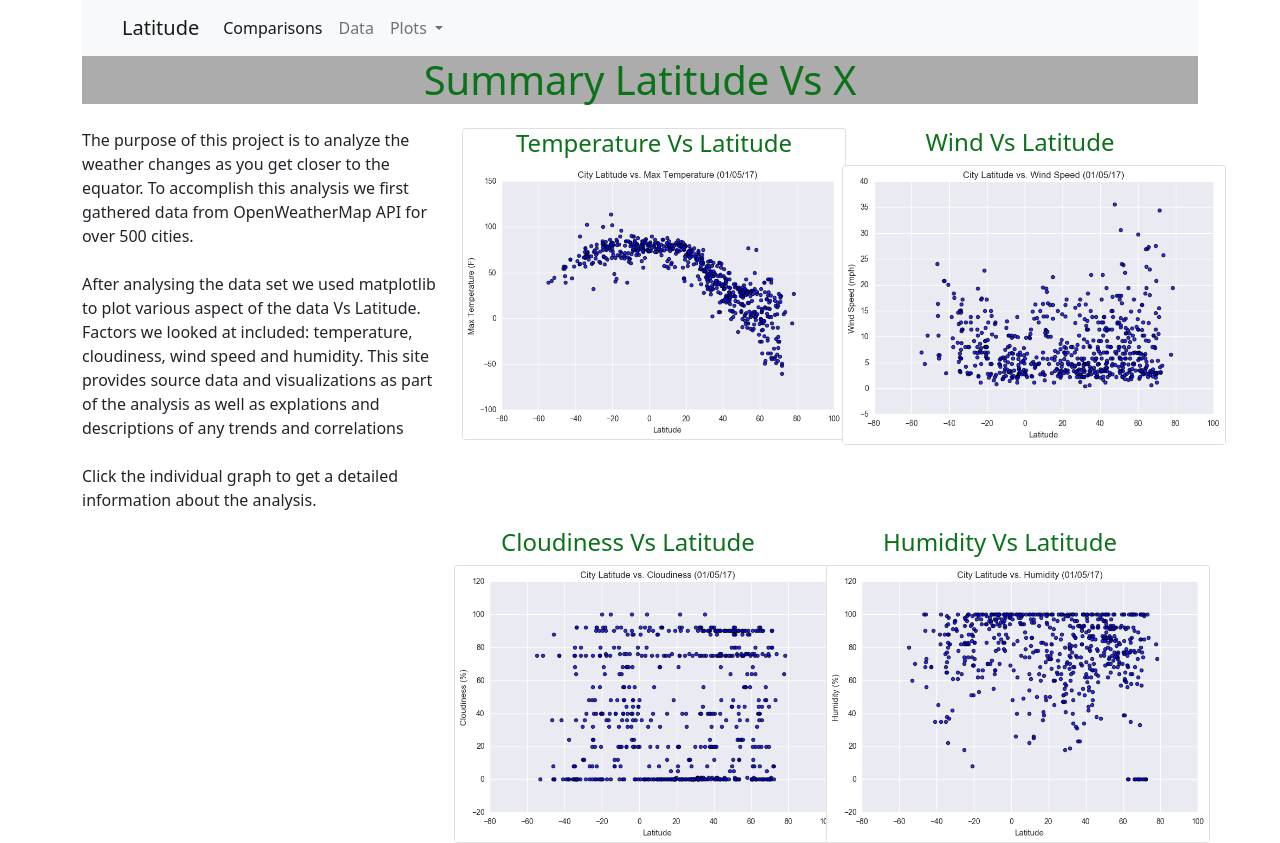
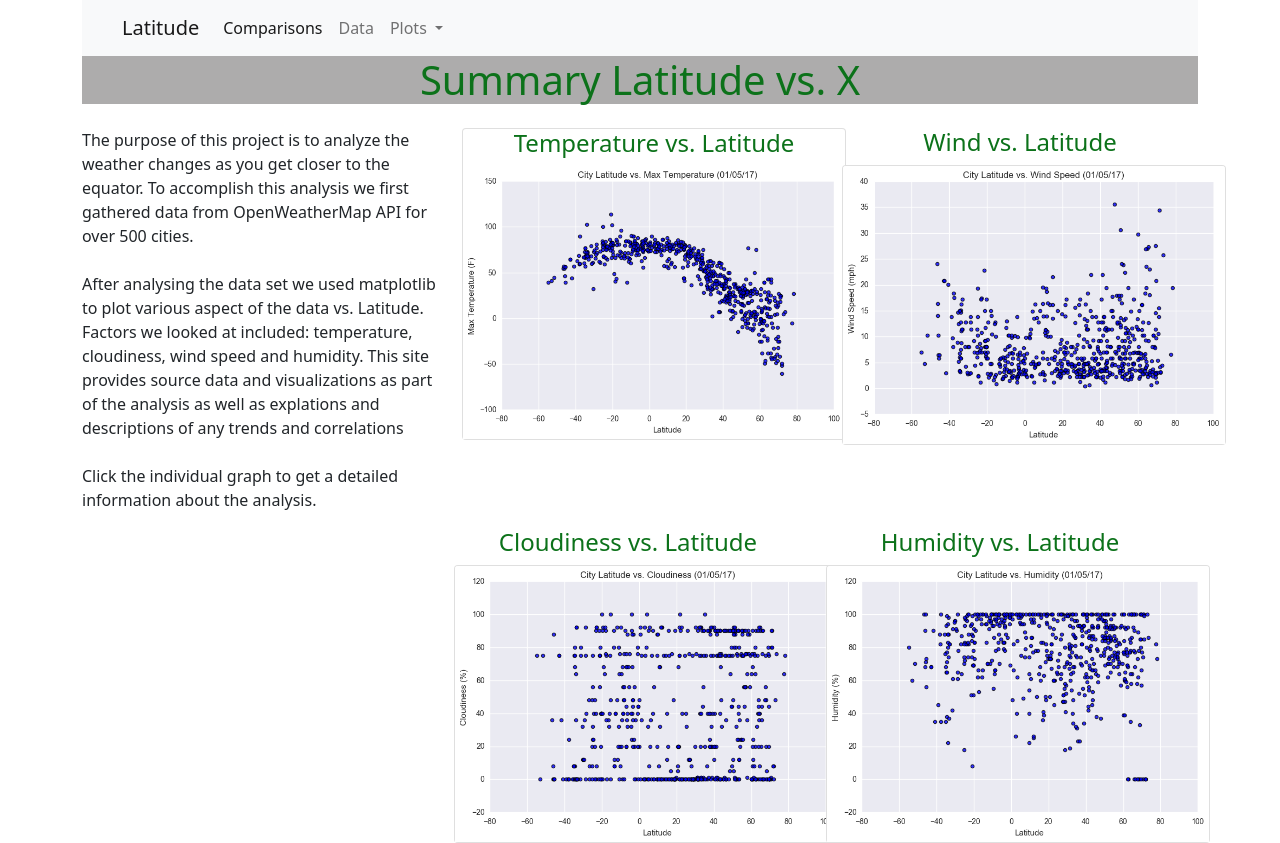
Before and after one commit to BanuNathan/Weather-Analysis, a plain HTML site: page index.html in a window 1280 px wide. Drawn offline with nearby package versions, Linux system fonts and the light colour scheme.

Commit message:
minor grammar change

```diff
--- a/index.html
+++ b/index.html
@@ -54,7 +54,7 @@
       <!-- Second of two columns -->
 
       <div class="col-md-12">
-          <h1>Summary Latitude Vs X </h1>
+          <h1>Summary Latitude vs. X </h1>
 
       </div>
     </div>
@@ -72,7 +72,7 @@
           To accomplish this analysis we first gathered data from OpenWeatherMap API for over 500 cities.
           <br>
           <br>
-          After analysing the data set we used matplotlib to plot various aspect of the data Vs Latitude.
+          After analysing the data set we used matplotlib to plot various aspect of the data vs. Latitude.
           Factors we looked at included: temperature, cloudiness, wind speed and humidity. This site provides
           source data and visualizations as part of the analysis as well as explations and descriptions of any trends
           and correlations
@@ -84,13 +84,13 @@
 
       <div class="col-md-4">
           <div class="card" style="width: 24rem;">
-            <h4>Temperature Vs Latitude</h4>
+            <h4>Temperature vs. Latitude</h4>
             <a href="temperature.html">
             <img target="_blank" src="Images/temperaturemap.png" class="card-img-top" alt="Tempurature Map"> </a>
           </div>
       </div>
       <div class="col-md-4">
-        <h4>Wind Vs Latitude</h4>
+        <h4>Wind vs. Latitude</h4>
         <div class="card" style="width: 24rem;">
           <a href="wind.html">
           <img target="_blank" src="Images/windmap.png" class="card-img-top" alt="Wind Map"></a>
@@ -104,14 +104,14 @@
 
       </div>
       <div class = "col-md-4">
-        <h4>Cloudiness Vs Latitude</h4>
+        <h4>Cloudiness vs. Latitude</h4>
         <div class="card" style="width: 24rem;">
           <a href="cloud.html">
           <img target="_blank" src="Images/cloudymap.png" class="card-img-top" alt="Cloudyness Map"> </a>
         </div>
       </div>
       <div class = "col-md-4">
-        <h4>Humidity Vs Latitude</h4>
+        <h4>Humidity vs. Latitude</h4>
         <div class="card" style="width: 24rem;">
           <a href="humidity.html">
           <img target="_blank" src="Images/humiditymap.png" class="card-img-top" alt="Humidity Map"> </a>
```
Also changed, not shown: cloud.html (+2 -1 lines), humidity.html (+1 -1 lines), temperature.html (+1 -1 lines), visualization.html (+5 -5 lines), wind.html (+1 -1 lines).
